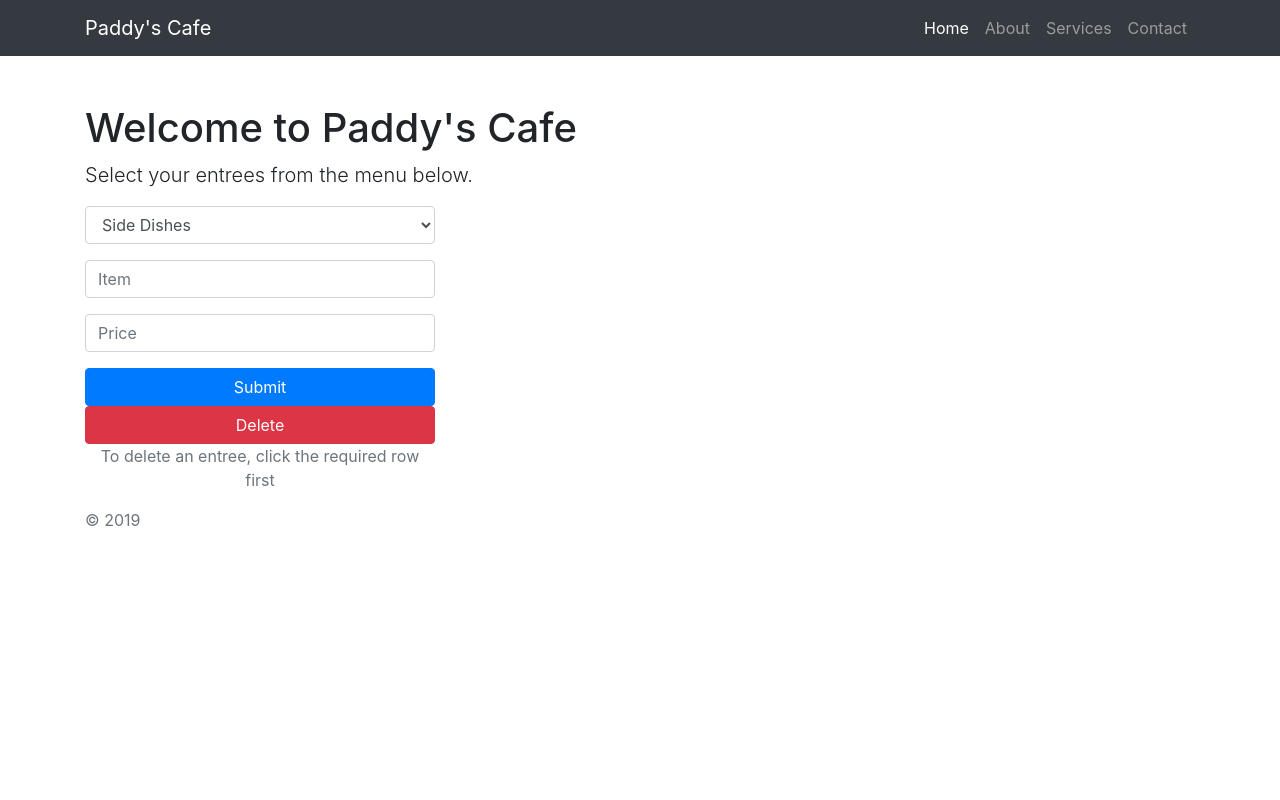
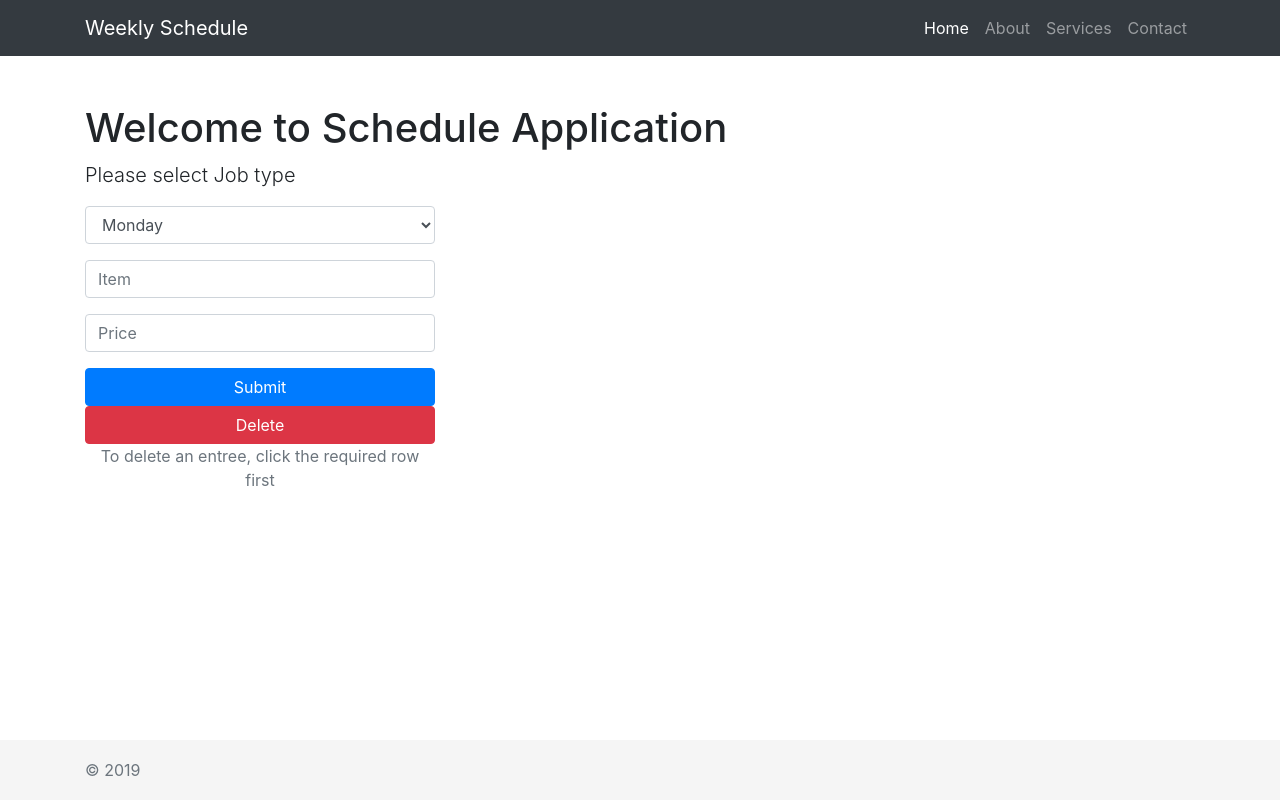
Before and after one commit to usama-khan98/Bck_End_Project, a plain HTML site: page views/html/index.html in a window 1280 px wide. Drawn offline with Linux system fonts and the light colour scheme; files that its build step writes are made by us from their sources; no server answers; files whose address does not match are found by name.

Commit message:
Change Type

```diff
--- a/views/html/index.html
+++ b/views/html/index.html
@@ -6,16 +6,16 @@
 	<meta name="viewport" content="width=device-width, initial-scale=1, shrink-to-fit=no">
 	<meta name="description" content="">
 	<meta name="author" content="">
-	<title>IWA Demo App</title>
+	<title>Schedule Application</title>
 	<!-- Bootstrap core CSS -->
 	<link href="css/bootstrap.min.css" rel="stylesheet">
-	<link href="css/PaddysCafeStyles.css" rel="stylesheet">
+	<link href="css/TimeTable.css" rel="stylesheet">
 </head>
 
 <body>
 	<!-- Navigation -->
 	<nav class="navbar navbar-expand-lg navbar-dark bg-dark static-top">
-		<div class="container">	<a class="navbar-brand" href="#">Paddy's Cafe</a>
+		<div class="container">	<a class="navbar-brand" href="#">Weekly Schedule</a>
 			<button class="navbar-toggler" type="button" data-toggle="collapse" data-target="#navbarResponsive" aria-controls="navbarResponsive" aria-expanded="false" aria-label="Toggle navigation">	<span class="navbar-toggler-icon"></span>
 			</button>
 			<div class="collapse navbar-collapse" id="navbarResponsive">
@@ -32,18 +32,22 @@
 	<div class="container">
 		<div class="row">
 			<div class="col-lg-12 text-left">
-				<h1 class="mt-5">Welcome to Paddy's Cafe</h1>
-				<p class="lead">Select your entrees from the menu below.</p>
+				<h1 class="mt-5">Welcome to Schedule Application</h1>
+				<p class="lead">Please select Job type </p>
 			</div>
 			<div id="results" class="col-lg-8 text-center order-3"></div>
 			<div class="col-lg-4 text-center order-2">
 				<form enctype="application/json" action="/post/json" method="post">
 					<div class="form-group">
 						<select class="form-control" name="sec_n">
-							<option value="0">Side Dishes</option>
-							<option value="1">Breakfast</option>
-							<option value="2">Lunch</option>
-							<option value="3">Dinner</option>
+							<option value="0">Monday</option>
+							<option value="1">Tuesday</option>
+							<option value="2">Wednesday</option>
+                            <option value="3">Thursday</option>
+                            <option value="4">Friday</option>
+                            <option value="5">Saturday</option>
+                            <option value="6">Sunday</option>
+
 						</select>
 					</div>
 					<div class="form-group">
```
